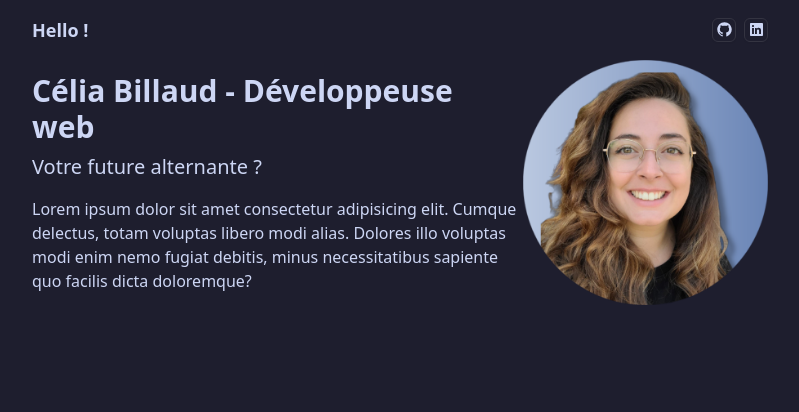
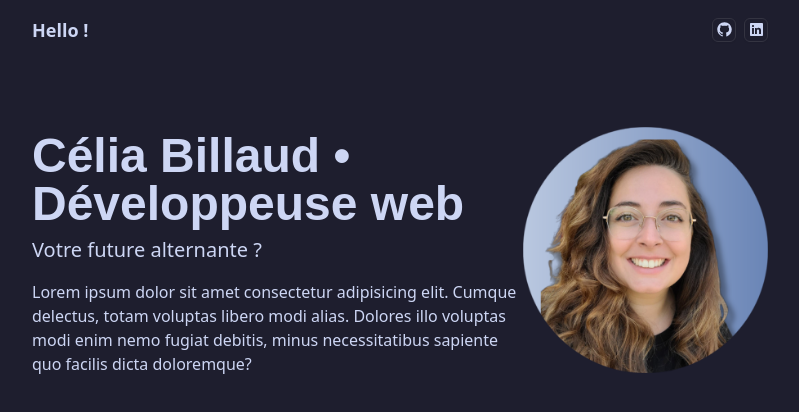
Before and after one commit to CeliaBillaud/portfolio, a Next.js app: page / in a window 1280 px wide. Shown: the top 412 px of the page, without its empty margins (240-1039 px from the left). Built offline with nearby package versions, Linux system fonts and the light colour scheme; a web font is replaced by a local one.

Commit message:
Spacing component added

```diff
--- a/app/_components/Hero.tsx
+++ b/app/_components/Hero.tsx
@@ -3,15 +3,15 @@ import Image from "next/image"
 
 export const Hero = () => {
     return (
-        <Section className="flex justify-center max-md:flex-col items-center ">
+        <Section className="flex justify-center max-md:flex-col items-center content-center">
             <div className="flex-[2]">
-                <h1 className="text-3xl font-bold mb-2">Célia Billaud - Développeuse web</h1>
+                <h1 className="text-5xl font-bold my-2 font-caption">Célia Billaud • Développeuse web</h1>
                 <h2 className="text-xl mb-4">Votre future alternante ?</h2>
                 <p className="text-base">
                     Lorem ipsum dolor sit amet consectetur adipisicing elit. Cumque delectus, totam voluptas libero modi alias. Dolores illo voluptas modi enim nemo fugiat debitis, minus necessitatibus sapiente quo facilis dicta doloremque?
                 </p>
             </div>
-            <div className="flex-1 w-full max-w-[200px] md:max-w-[250px] lg:max-w-[300px] mt-6 lg:mt-0 flex justify-center">
+            <div className="flex-1 w-full max-w-[200px] md:max-w-[250px] lg:max-w-[300px] mt-6 lg:mt-0 flex justify-center content-center">
                 <Image
                     src="/profile-pic(8).png"
                     alt="Photo de Célia Billaud"
--- /dev/null
+++ b/app/_components/Spacing.tsx
@@ -0,0 +1,7 @@
+export type SpacingProps = {
+    height: number;
+};
+
+export const Spacing = (props: SpacingProps) => {
+    return <div style={{height: props.height}}/>
+};
--- a/app/page.tsx
+++ b/app/page.tsx
@@ -1,11 +1,13 @@
 import Image from "next/image";
 import { Header } from "./_components/Header";
 import { Hero } from "./_components/Hero";
+import { Spacing } from "./_components/Spacing";
 
 export default function Home() {
   return (
     <main>
       <Header/>
+      <Spacing height={64}/>
       <Hero/>
     </main>
   );
```
